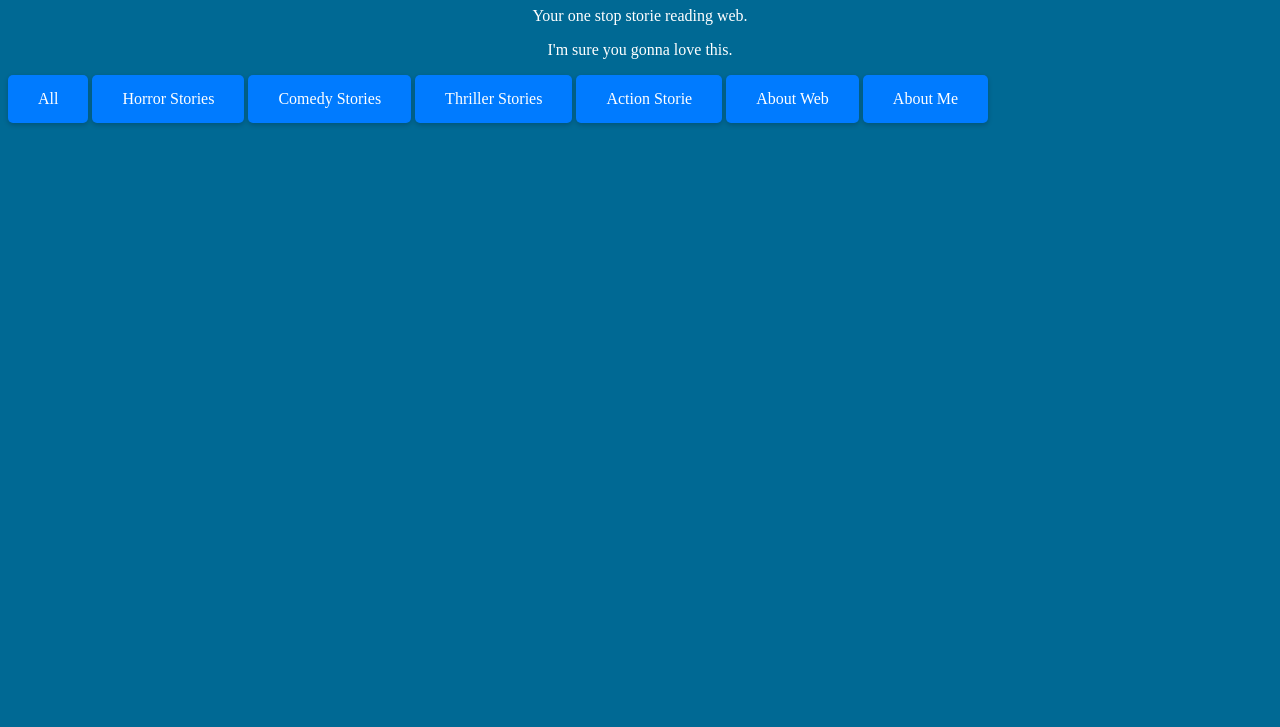
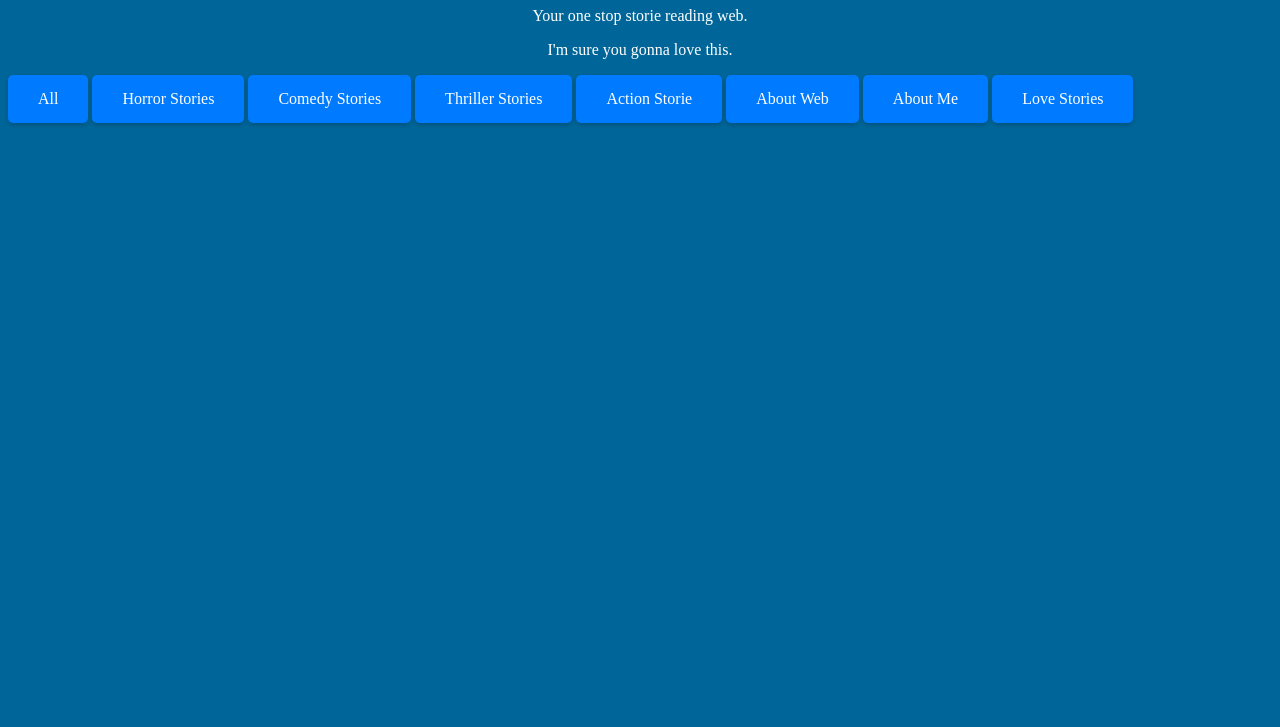
Before and after one commit to simak752012/Code-X-Stories-HUB, a plain HTML site: page index.html in a window 1280 px wide. Shown: the part 73-800 px from the top of the page. Drawn offline with Linux system fonts and the light colour scheme.

Commit message:
Update background color in index.html
Changed background color from #006994 to #006699.

```diff
--- a/index.html
+++ b/index.html
@@ -19,6 +19,8 @@
     class="hover-button">About Web</a>
     <a href="/Code-X Stories HUB/About Me.html"
     class="hover-button">About Me</a>
+    <a href="/Code-X Stories HUB/Love Stories.html"
+    class="hover-button">Love Stories</a>
 
     <style>
     h1 {
@@ -32,7 +34,7 @@
     }
 
     body {
-        background-color: #006994;
+        background-color: #006699;
     }
 
     .hover-button {
```
